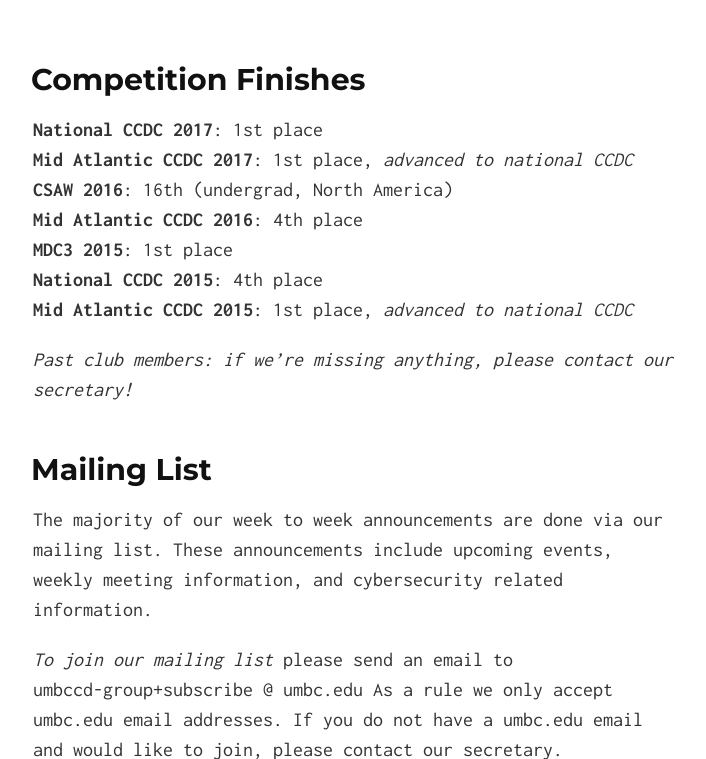
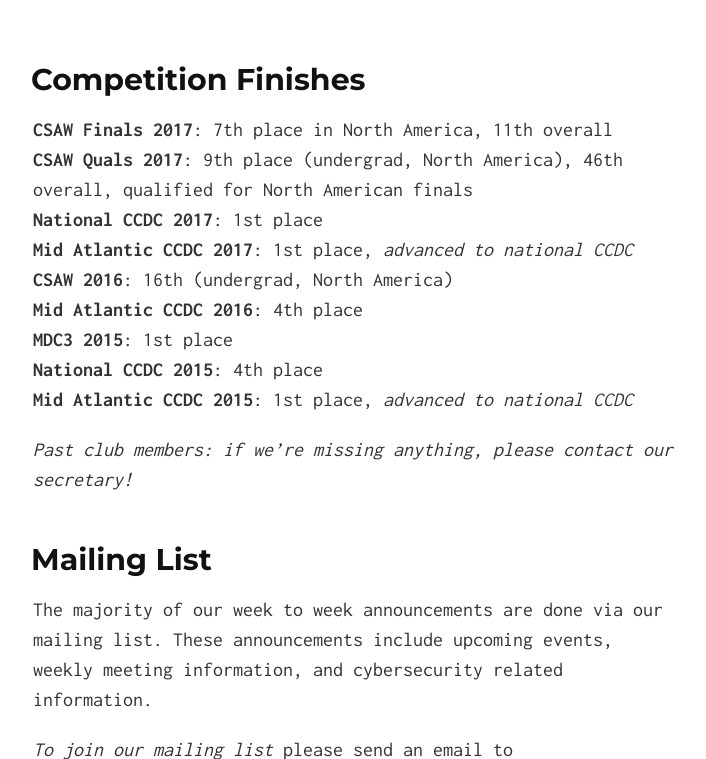
Before and after one commit to UMBCCyberDawgs/umbccyberdawgs.github.io, a Jekyll site: the page built from index.md, in a window 1280 px wide and 900 px high, scrolled down 3329 px, cut to the strip 141-900 px from the top of the window. Shown: the whole strip, without its empty margins (287-993 px from the left). Built offline with Jekyll 4.4.1, drawn with Linux system fonts in a browser that asks for light colours; our own code applies the rules of GitHub Pages for plain Markdown files.

Commit message:
Update with CSAW 2017 results

```diff
--- a/index.md
+++ b/index.md
@@ -101,6 +101,8 @@ over the next year, so stay tuned...
 
 ## <a name="finishes">Competition Finishes</a>
 
+**CSAW Finals 2017**: 7th place in North America, 11th overall
+**CSAW Quals 2017**: 9th place (undergrad, North America), 46th overall, qualified for North American finals
 **National CCDC 2017**: 1st place
 **Mid Atlantic CCDC 2017**: 1st place, *advanced to national CCDC*
 **CSAW 2016**: 16th (undergrad, North America)
```
